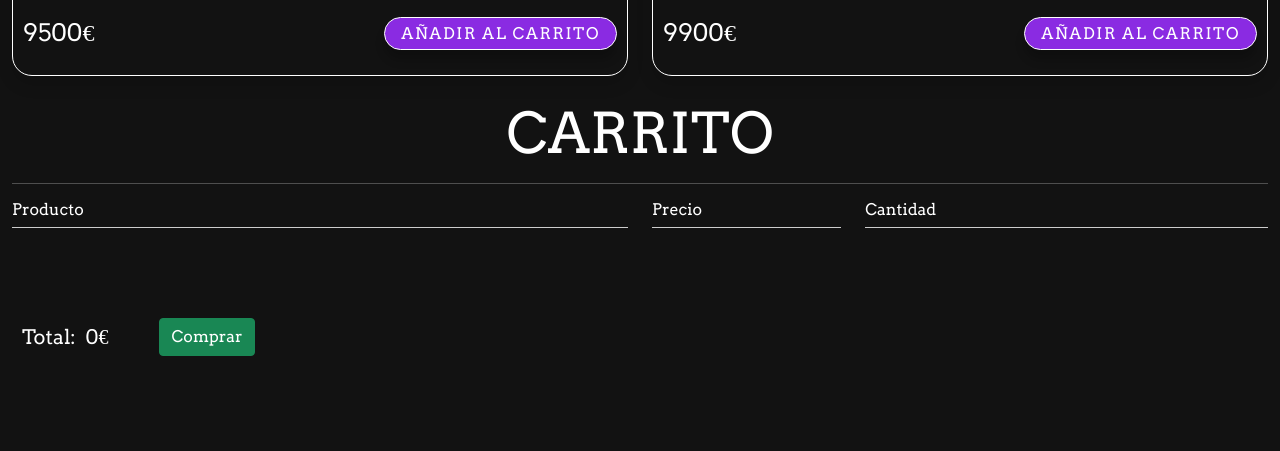
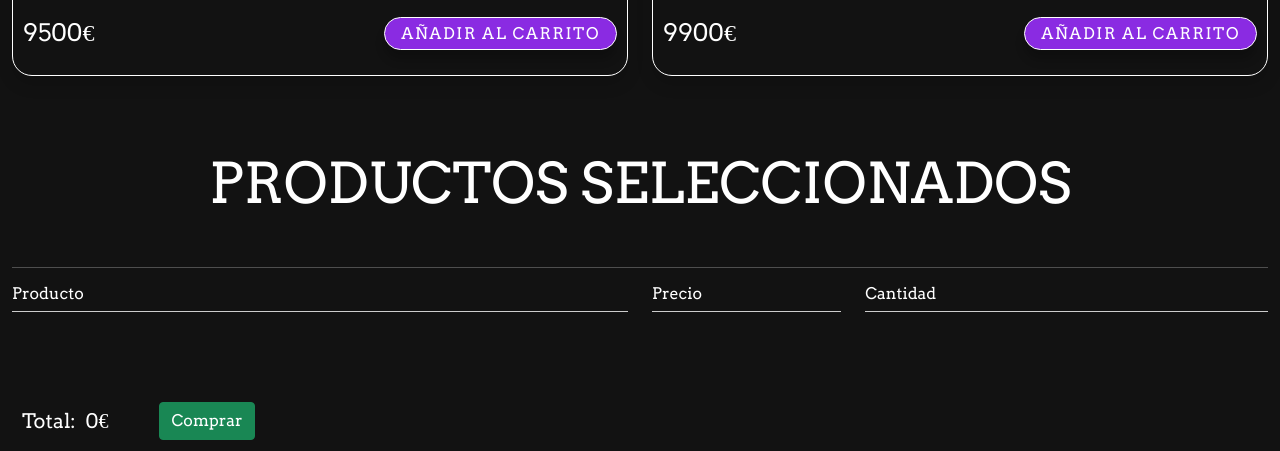
Before and after one commit to fran-dane/carrito-de-compras, a plain HTML site: page carrito.html in a window 1280 px wide. Shown: the part 1760-2211 px from the top of the page. Drawn offline with nearby package versions, Linux system fonts and the light colour scheme.

Commit message:
tercer commit

```diff
--- a/carrito.html
+++ b/carrito.html
@@ -115,7 +115,7 @@
     <!-- START SECTION SHOPPING CART -->
     <section class="shopping-cart">
         <div class="container">
-            <h1 class="text-center">CARRITO</h1>
+            <h1 class="text-center">PRODUCTOS SELECCIONADOS</h1>
             <hr>
             <div class="row">
                 <div class="col-6">
--- a/style.css
+++ b/style.css
@@ -749,6 +749,10 @@ footer .website-logo {
 
   /* carrito */
 
+  .text-center {
+    margin: 50px;
+  }
+
   .item {
     border: 1px solid #fff;
     padding: 10px;
```
